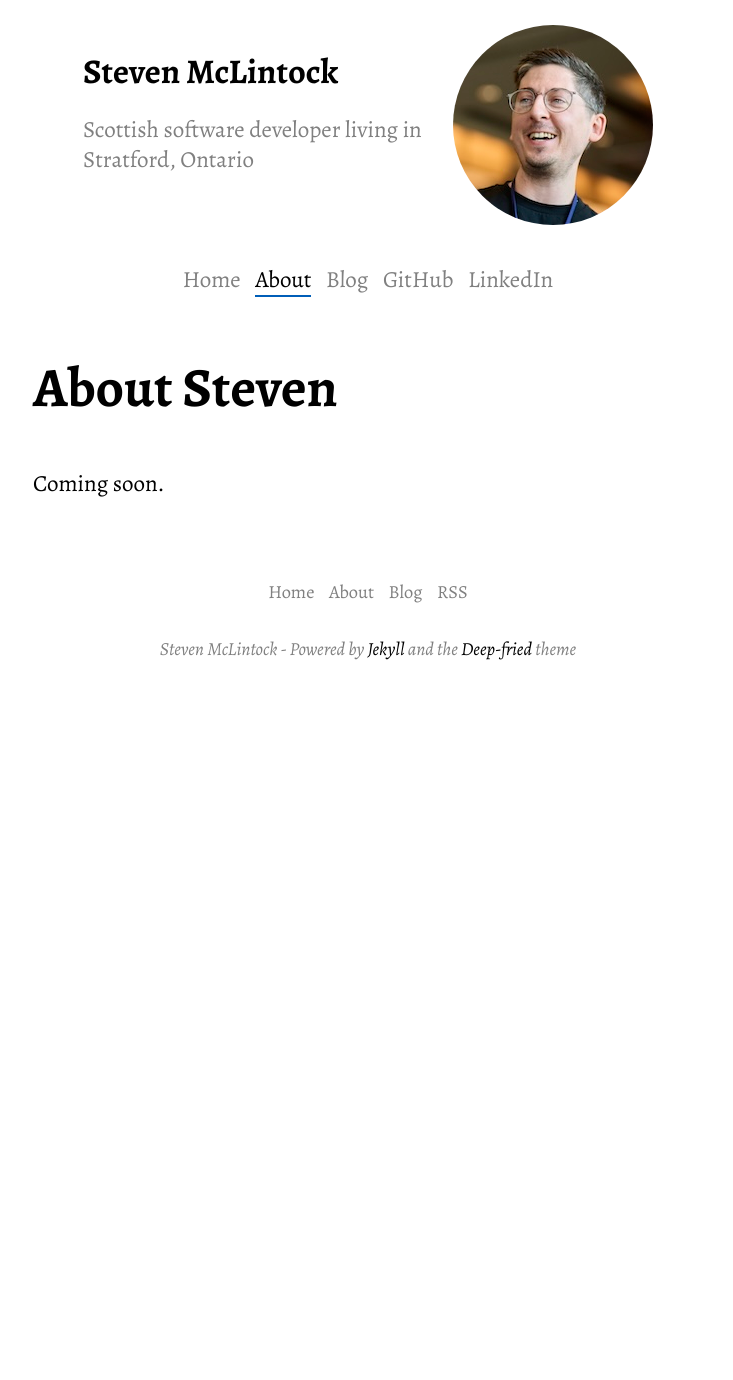
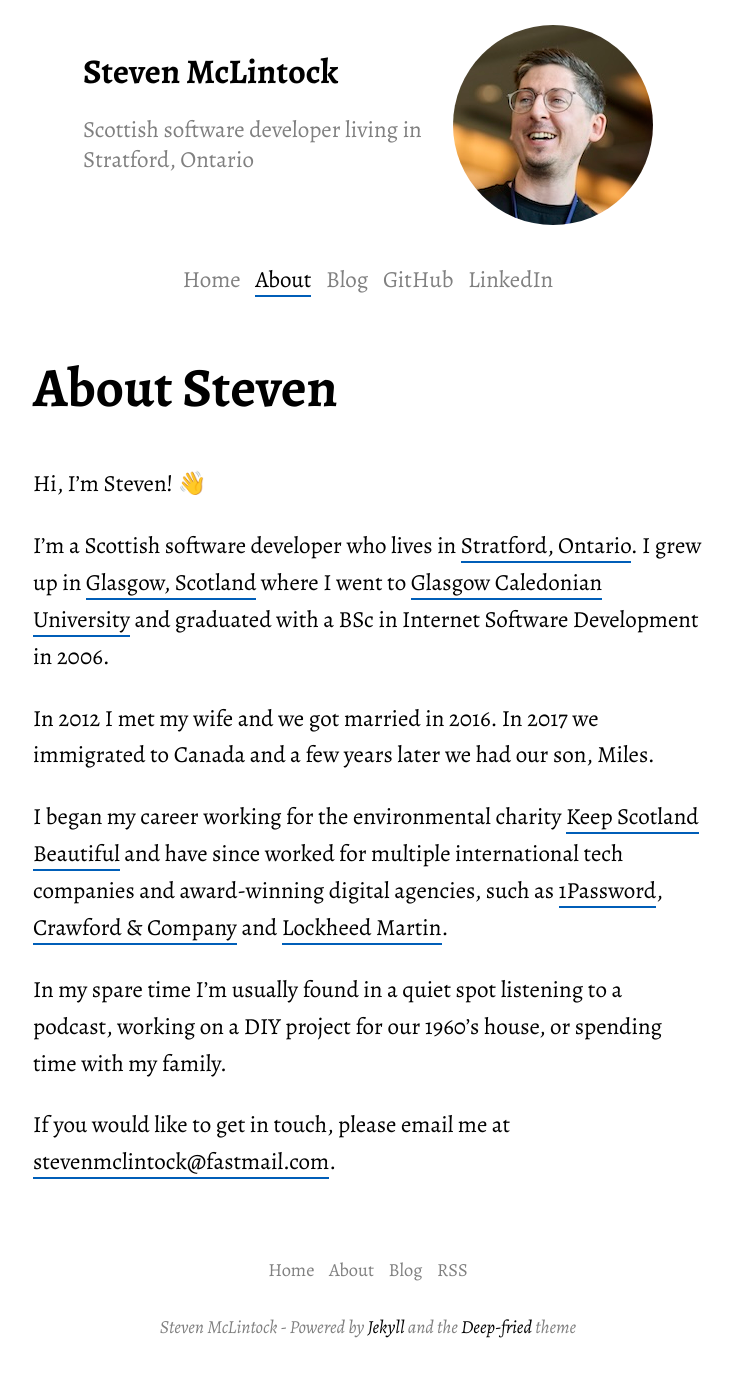
Before and after one commit to stevenmclintock/mclintock-dev, a Jekyll site: the page built from about.md, in a window 1280 px wide. Shown: the whole page, without its empty margins (272-1005 px from the left). Built offline with Jekyll 4.4.1, drawn with Linux system fonts in a browser that asks for light colours; before the commit the page ends 900 px from its top, so only the background shows below that.

Commit message:
Add an about page

```diff
--- a/about.md
+++ b/about.md
@@ -3,4 +3,26 @@ layout: page
 title: "About Steven"
 ---
 
-Coming soon.
+Hi, I'm Steven! 👋
+
+I'm a Scottish software developer who lives in
+[Stratford, Ontario](https://www.stratford.ca/). I grew up in
+[Glasgow, Scotland](https://www.visitglasgow.com) where I went to
+[Glasgow Caledonian University](https://www.gcu.ac.uk) and
+graduated with a BSc in Internet Software Development in 2006.
+
+In 2012 I met my wife and we got married in 2016. In 2017 we immigrated
+to Canada and a few years later we had our son, Miles.
+
+I began my career working for the environmental charity
+[Keep Scotland Beautiful](https://www.keepscotlandbeautiful.org/) and
+have since worked for multiple international tech companies and
+award-winning digital agencies, such as [1Password](https://1password.com),
+[Crawford & Company](https://www.crawco.ca) and
+[Lockheed Martin](https://www.lockheedmartin.com).
+
+In my spare time I'm usually found in a quiet spot listening to a podcast,
+working on a DIY project for our 1960's house, or spending time with my family.
+
+If you would like to get in touch, please email me at
+[stevenmclintock@fastmail.com](mailto:stevenmclintock@fastmail.com).
```
